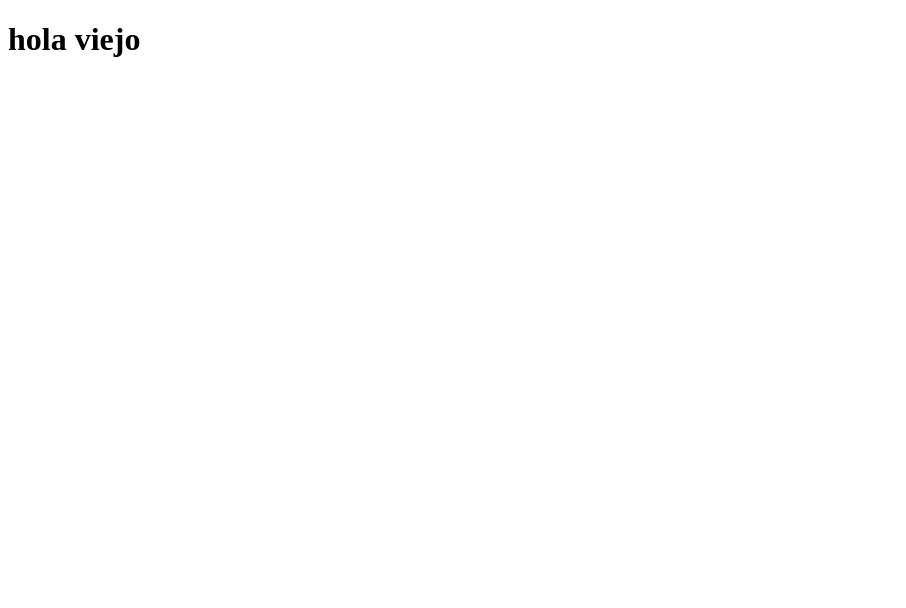
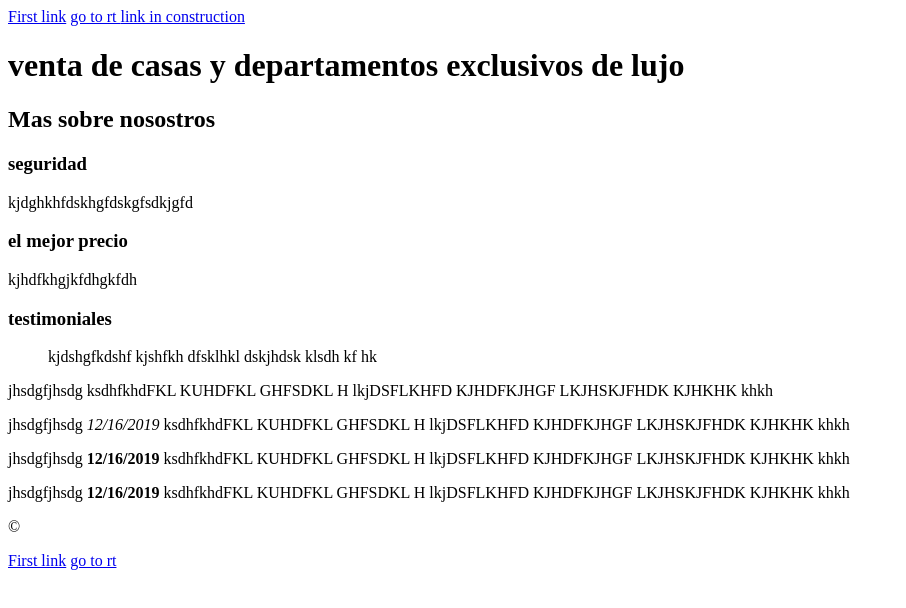
Before and after one commit to nmolanog/web_dev_course, a plain HTML site: page projecto_1/index.html in a window 1280 px wide. Shown: the whole page, without its empty margins (0-906 px from the left). Drawn offline with Linux system fonts and the light colour scheme.

Commit message:
New material added to the project, headings, paragraphs, italics, bold and links are on it now

```diff
--- a/projecto_1/index.html
+++ b/projecto_1/index.html
@@ -2,9 +2,40 @@
 <html lang="en" dir="ltr">
   <head>
     <meta charset="utf-8">
-    <title>Bienes raices mio</title>
+    <title>Bienes raices NMG</title>
   </head>
   <body>
-   <h1>hola viejo</h1>
+
+  <a href="nosotros.html"> First link</a>
+  <a target="_blank" href="https://www.rt.com/"> go to rt </a>
+  <a href="#"> link in construction</a> <!-- link not available right now -->
+   <h1>venta de casas y departamentos exclusivos de lujo</h1>
+   <h2>Mas sobre nosostros</h2>
+
+      <h3>seguridad</h3>
+    <p>kjdghkhfdskhgfdskgfsdkjgfd</p>
+
+      <h3>el mejor precio</h3>
+      <p>kjhdfkhgjkfdhgkfdh</p>
+
+      <h3>testimoniales</h3>
+      <blockquote>
+      kjdshgfkdshf kjshfkh dfsklhkl dskjhdsk klsdh kf hk
+      </blockquote>
+      <p>jhsdgfjhsdg ksdhfkhdFKL KUHDFKL GHFSDKL H lkjDSFLKHFD
+      KJHDFKJHGF LKJHSKJFHDK KJHKHK khkh</p>
+
+      <p>jhsdgfjhsdg <em>12/16/2019 </em> ksdhfkhdFKL KUHDFKL GHFSDKL H lkjDSFLKHFD
+      KJHDFKJHGF LKJHSKJFHDK KJHKHK khkh</p>
+
+      <p>jhsdgfjhsdg <b>12/16/2019 </b> ksdhfkhdFKL KUHDFKL GHFSDKL H lkjDSFLKHFD
+      KJHDFKJHGF LKJHSKJFHDK KJHKHK khkh</p>
+
+      <p>jhsdgfjhsdg <strong>12/16/2019 </strong> ksdhfkhdFKL KUHDFKL GHFSDKL H lkjDSFLKHFD
+      KJHDFKJHGF LKJHSKJFHDK KJHKHK khkh</p>
+
+      <p>&copy;</p>
+      <a href="nosotros.html"> First link</a>
+  <a target="_blank" href="https://www.rt.com/"> go to rt </a>
   </body>
 </html>
```
Also changed, not shown: projecto_1/nosotros.html (added, +13 -0 lines), 1 other file.
